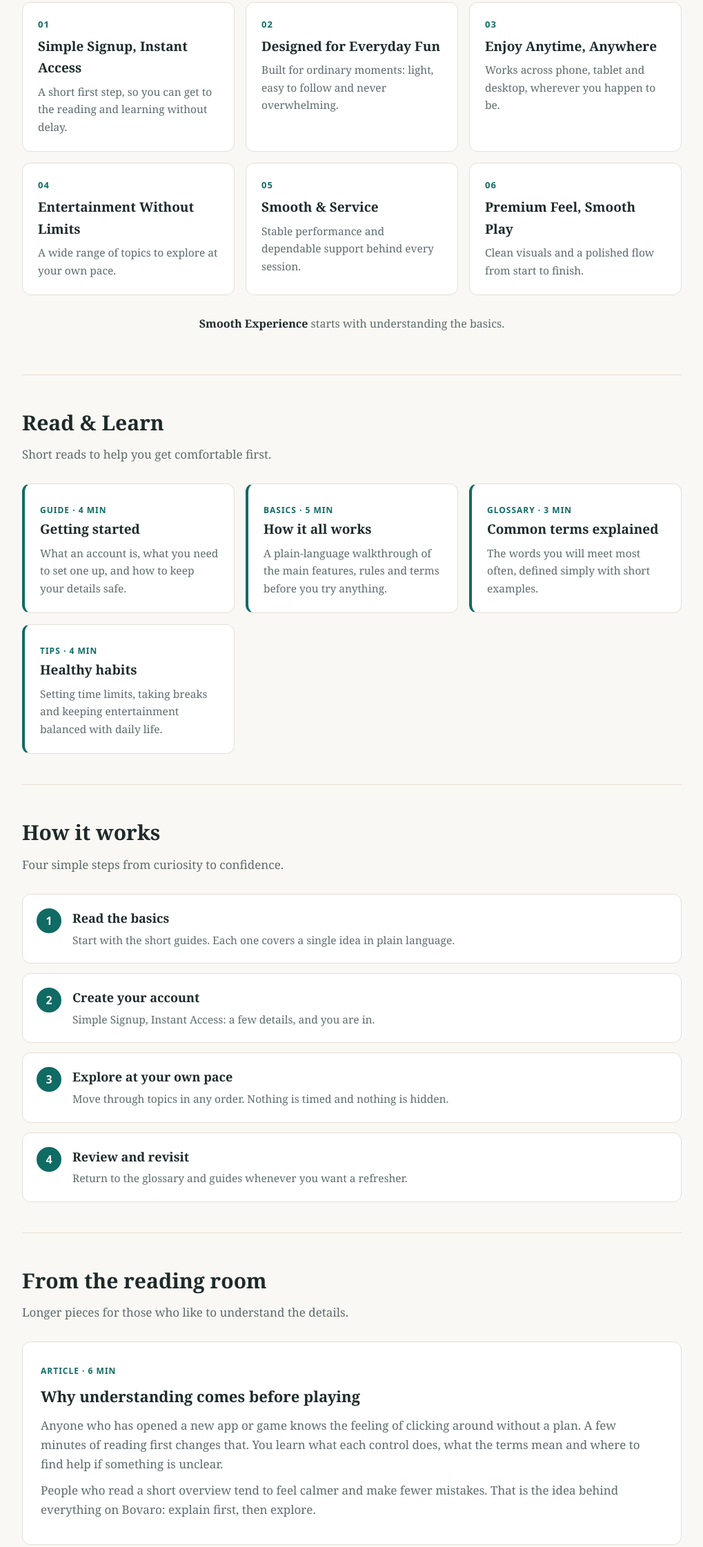
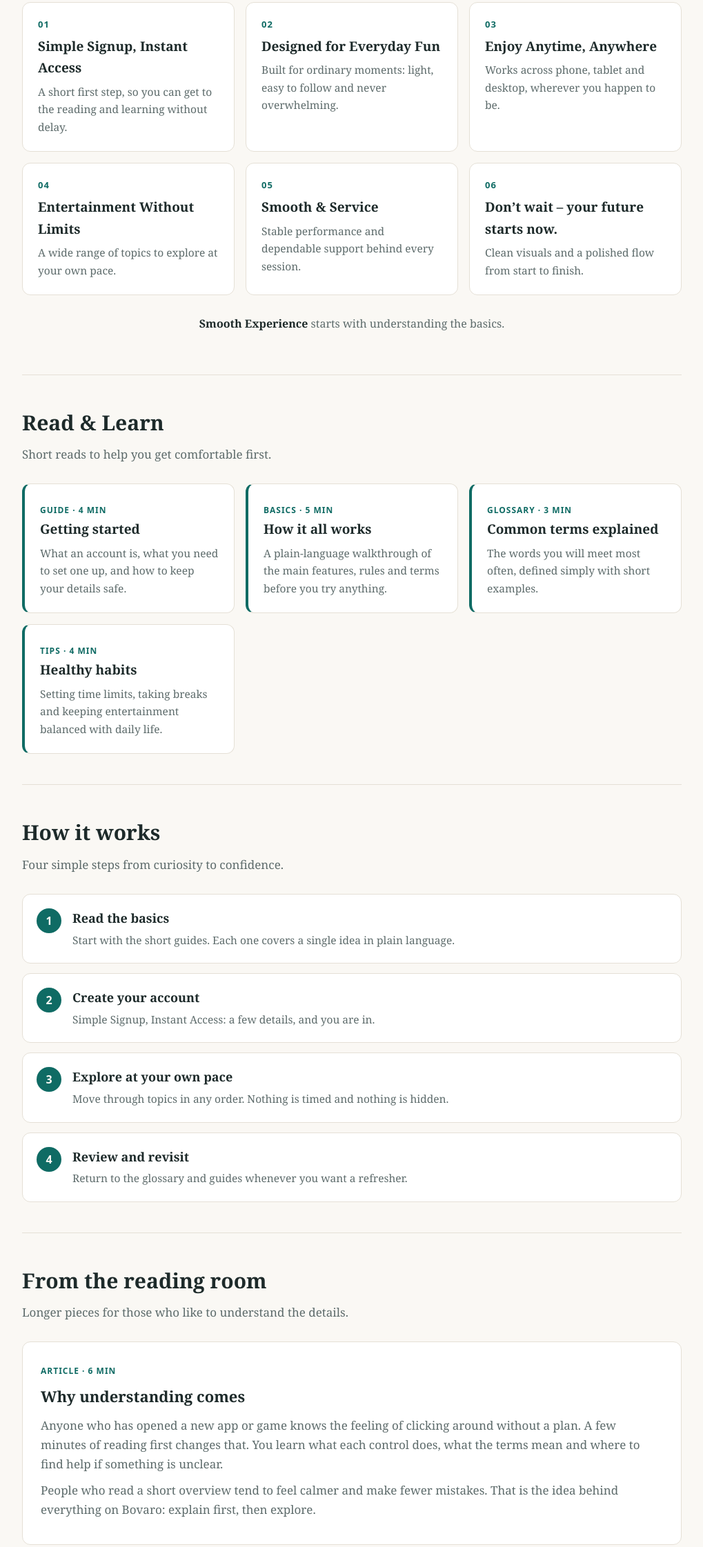
Before and after one commit to netfy587-sys/Bovaro, a plain HTML site: page index.html in a window 1280 px wide. Shown: the part 636-2879 px from the top of the page at 69% size, without its empty margins (130-1149 px from the left). Drawn offline with Linux system fonts and the light colour scheme.

Commit message:
Update index.html

```diff
--- a/index.html
+++ b/index.html
@@ -63,7 +63,7 @@ footer{padding:34px 0;border-top:1px solid var(--line);text-align:center;color:v
 <div class="c"><span class="n">03</span><h3>Enjoy Anytime, Anywhere</h3><p>Works across phone, tablet and desktop, wherever you happen to be.</p></div>
 <div class="c"><span class="n">04</span><h3>Entertainment Without Limits</h3><p>A wide range of topics to explore at your own pace.</p></div>
 <div class="c"><span class="n">05</span><h3>Smooth  &amp; Service</h3><p>Stable performance and dependable support behind every session.</p></div>
-<div class="c"><span class="n">06</span><h3>Premium Feel, Smooth Play</h3><p>Clean visuals and a polished flow from start to finish.</p></div>
+<div class="c"><span class="n">06</span><h3>Don’t wait – your future starts now.</h3><p>Clean visuals and a polished flow from start to finish.</p></div>
 </div>
 <p class="note" style="margin-top:28px"><b>Smooth Experience</b> starts with understanding the basics.</p>
 </section>
@@ -93,7 +93,7 @@ footer{padding:34px 0;border-top:1px solid var(--line);text-align:center;color:v
 <section id="articles" class="read">
 <h2>From the reading room</h2>
 <p class="sub">Longer pieces for those who like to understand the details.</p>
-<div class="art"><span class="tag">Article · 6 min</span><h3>Why understanding comes before playing</h3><p>Anyone who has opened a new app or game knows the feeling of clicking around without a plan. A few minutes of reading first changes that. You learn what each control does, what the terms mean and where to find help if something is unclear.</p><p>People who read a short overview tend to feel calmer and make fewer mistakes. That is the idea behind everything on Bovaro: explain first, then explore.</p></div>
+<div class="art"><span class="tag">Article · 6 min</span><h3>Why understanding comes</h3><p>Anyone who has opened a new app or game knows the feeling of clicking around without a plan. A few minutes of reading first changes that. You learn what each control does, what the terms mean and where to find help if something is unclear.</p><p>People who read a short overview tend to feel calmer and make fewer mistakes. That is the idea behind everything on Bovaro: explain first, then explore.</p></div>
 <div class="art"><span class="tag">Article · 5 min</span><h3>What makes a service feel smooth</h3><p>Smoothness is rarely one big feature. It is many small things done well: pages that load quickly, menus that behave predictably, clear wording, and support that answers when needed.</p><p>When these details are right, you stop noticing the technology and simply enjoy what you came for.</p></div>
 <div class="art"><span class="tag">Article · 5 min</span><h3>Keeping entertainment in balance</h3><p>Entertainment works best as one part of a full day. Setting a time limit before you start, taking short breaks and stepping away when you feel tired are simple habits that keep things enjoyable.</p><p>If it ever stops feeling like fun, that is a good sign to pause and do something else.</p></div>
 </section>
```
